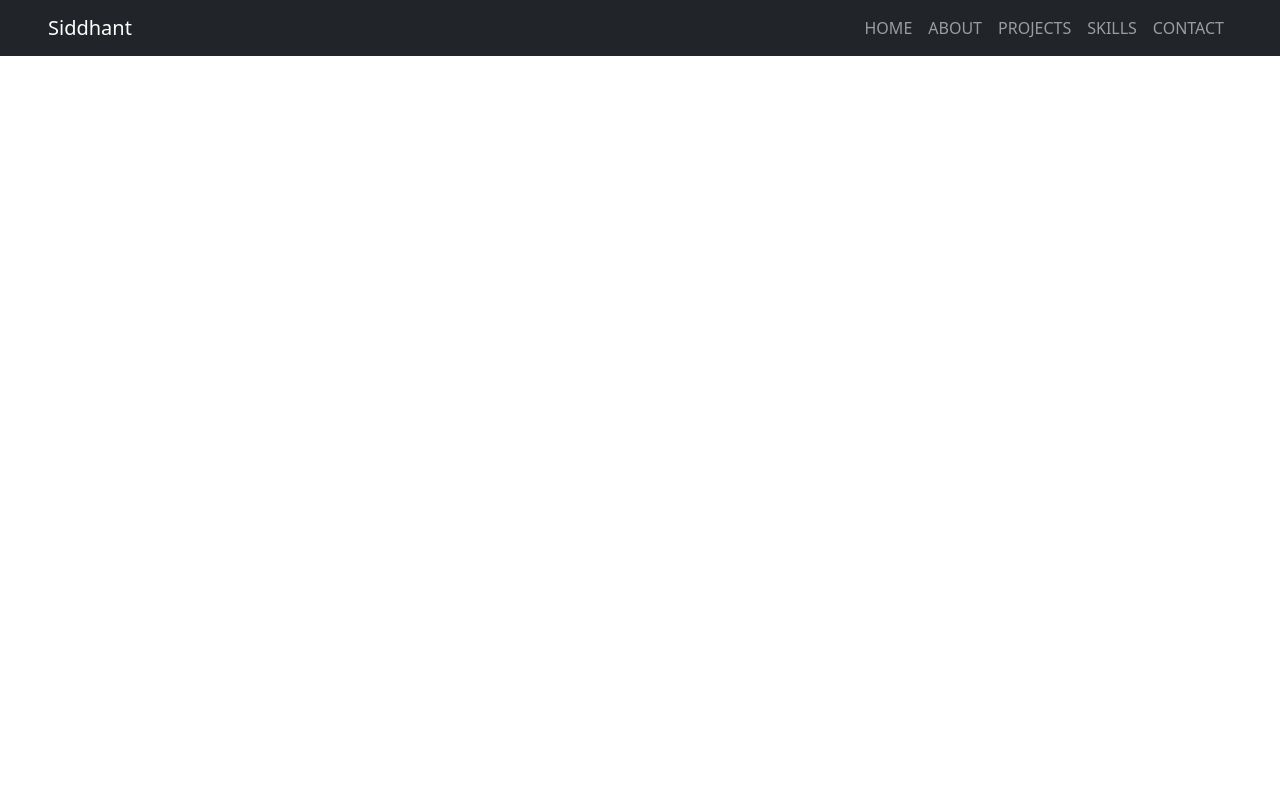
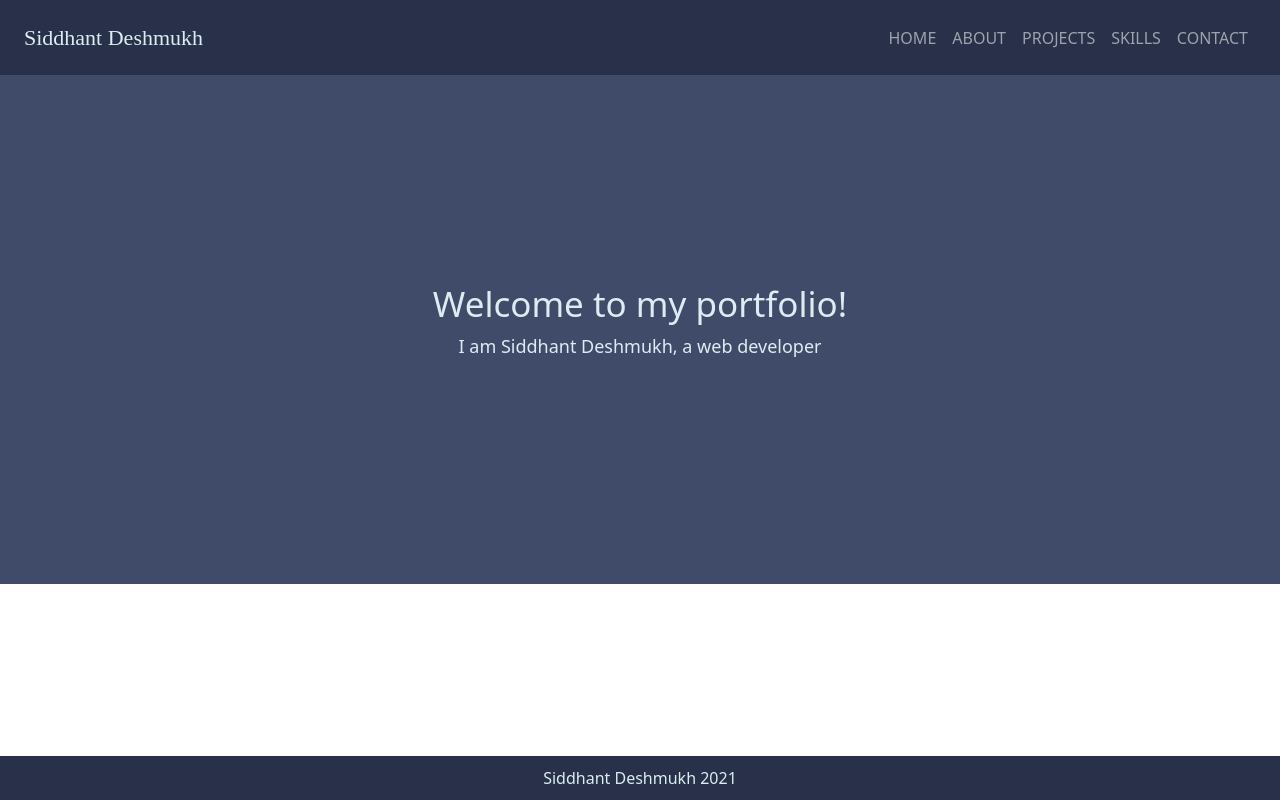
Before and after one commit to sid6145/portfolio, a React (Create React App) app: page / in a window 1280 px wide. Built offline with nearby package versions, Linux system fonts and the light colour scheme.

Commit message:
added a home and a footer component

```diff
--- a/src/App.css
+++ b/src/App.css
@@ -1,3 +1,7 @@
 .App {
   text-align: center;
 }
+
+.App{
+  min-height: 100vh;
+}
--- a/src/App.js
+++ b/src/App.js
@@ -1,10 +1,14 @@
 import './App.css';
+import Footer from './Components/Footer';
 import Header from './Components/Header';
+import Home from './Components/Home'
 
 function App() {
   return (
     <div className="App">
       <Header />
+      <Home />
+      <Footer />
     </div>
   );
 }
--- /dev/null
+++ b/src/Components/Footer.js
@@ -0,0 +1,26 @@
+import React from 'react'
+
+
+const date = new Date()
+
+
+function Footer() {
+    return (
+
+        <footer style={{
+            position:"fixed",
+            bottom:"0",
+            textAlign:"center",
+            width:"100%",
+            padding:"10px 5px",
+            backgroundColor:"#283149",
+            color:"#DBEDF3"
+            }}>
+
+                Siddhant Deshmukh {date.getFullYear()}
+
+        </footer>
+    )
+}
+
+export default Footer
--- a/src/Components/Header.js
+++ b/src/Components/Header.js
@@ -1,13 +1,14 @@
 import React from 'react'
-import { Navbar, Nav } from 'react-bootstrap'
+import { Navbar, Nav, Container } from 'react-bootstrap'
 import 'bootstrap/dist/css/bootstrap.min.css';
 
 
 function Header (){
 
     return(
-        <Navbar className="px-5 " collapseOnSelect expand="sm" bg="dark" variant="dark">
-        <Navbar.Brand href="#home">Siddhant</Navbar.Brand>
+    <>
+        <Navbar className="px-4 py-3" collapseOnSelect expand="sm" variant="dark" style={{backgroundColor:"#283149"}} >
+        <Navbar.Brand href="#home" style={{fontFamily:"cursive", color:"#DBEDF3", fontSize:"22px"}}>Siddhant Deshmukh</Navbar.Brand>
         <Navbar.Toggle aria-controls="responsive-navbar-nav" />
         <Navbar.Collapse id="responsive-navbar-nav">
           <Nav className="ms-auto">
@@ -17,9 +18,9 @@ function Header (){
             <Nav.Link >SKILLS</Nav.Link>
             <Nav.Link >CONTACT</Nav.Link>
           </Nav>
-
         </Navbar.Collapse>
       </Navbar>
+    </>
     )
 }
 
--- /dev/null
+++ b/src/Components/Home.js
@@ -0,0 +1,18 @@
+import React from 'react'
+import { Container } from 'react-bootstrap'
+
+
+function Home (){
+    return(
+        <Container fluid style={{padding:"13rem 1rem", backgroundColor:"#404B69", color:"#DBEDF3"}}>
+            <div style={{display:"flex", flexDirection:"column"}}>
+            <h2 style={{fontSize:"35px"}}>Welcome to my portfolio!</h2>
+            <p style={{fontSize:"18px"}}>I am Siddhant Deshmukh, a web developer</p>
+
+            </div>
+
+        </Container>
+    )
+}
+
+export default Home
```
